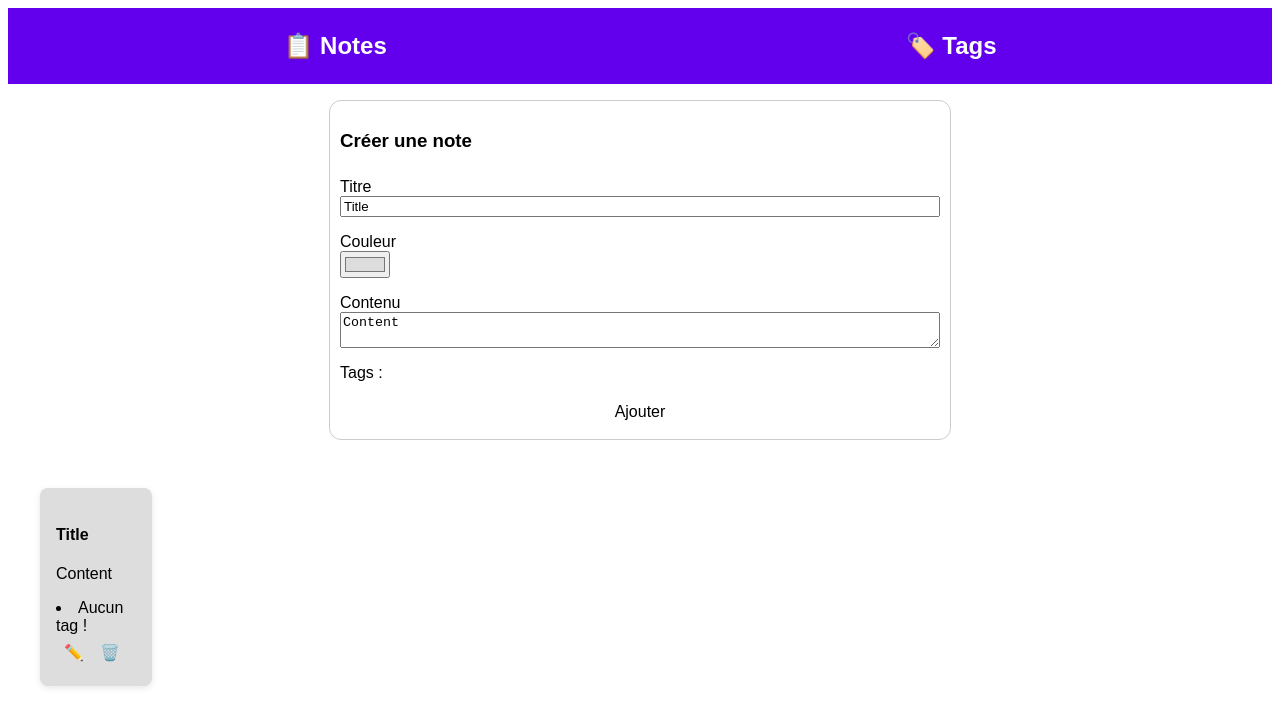
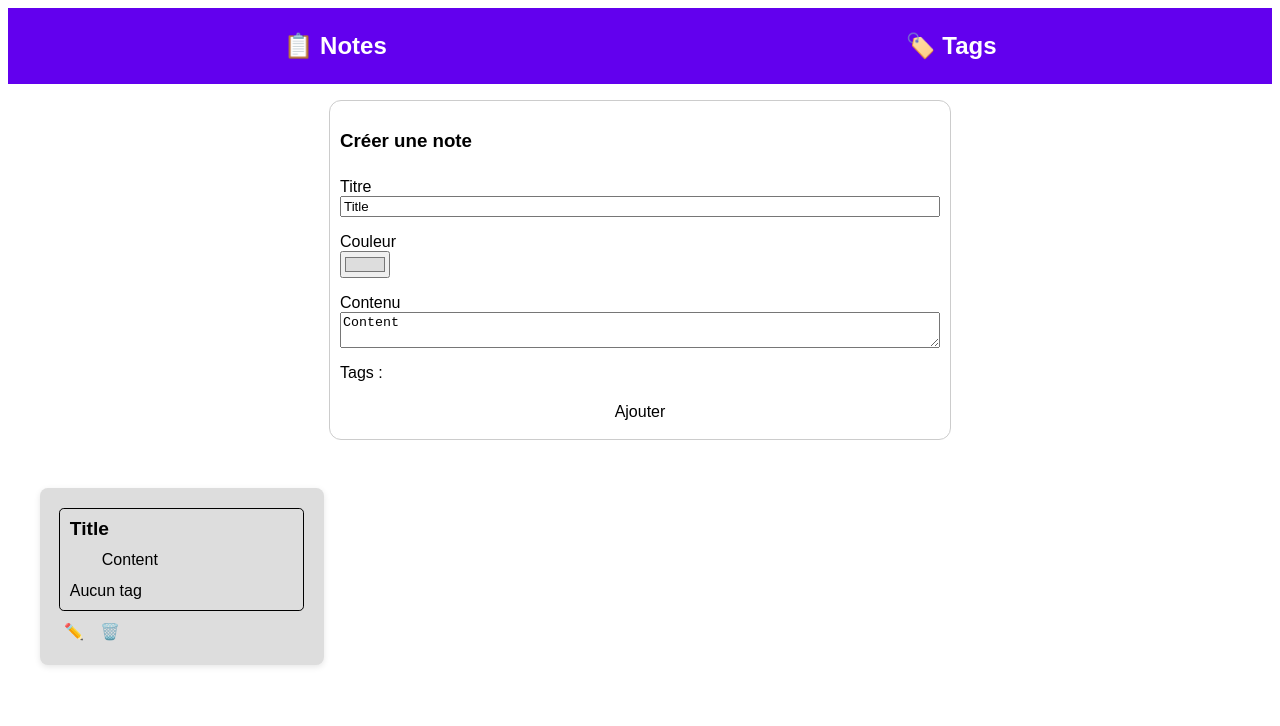
Before and after one commit to PRADIERKevin/DevWeb, an Angular app in the folder devWeb/: page / in a window 1280 px wide. Both pictures are taken after a click on the button "Ajouter". Shown: the top 726 px of the page. Built offline with nearby package versions, Linux system fonts and the light colour scheme.

Commit message:
update UI

```diff
--- a/devWeb/src/app/note/note.component.css
+++ b/devWeb/src/app/note/note.component.css
@@ -0,0 +1,27 @@
+.note{
+    padding: 0.6rem;
+    margin: 0.2rem;
+    min-width: 14rem;
+    min-height: 4.5rem;
+    border-radius: 0.3rem;
+    border: solid 0.1rem #000000;
+}
+
+.notes-block-text {
+    font-size: 1.2rem;
+}
+
+.task {
+background-color: var(--White);
+margin: 0.2rem 0rem 0.3rem 0rem;
+border: 0.1rem solid var(--Black);
+border-radius: 0.2rem;
+padding: 0.5rem 0.2rem 0.5rem 2rem;
+}
+
+.note-tag {
+    font-size: 0.8rem;
+    padding: 2px 5px;
+    border-radius: 5px;
+    color: #FFFFFF;
+}
--- a/devWeb/src/app/note/note.component.html
+++ b/devWeb/src/app/note/note.component.html
@@ -1,7 +1,11 @@
-<h4>{{ title() }}</h4>
-<p>{{ content() }}</p>
-<a hidden="true">{{ id() }}</a>
-<div class="tags-board">
+<div class="note">
+    <div class="notes-block-text">
+        <strong>{{ title() }}</strong>
+    </div>
+    <div class="task">
+        <span>{{ content() }}</span>
+    </div>
+    <div class="note-tags">
         @for(tag of Tags; track $index)
         {
         <span class="note-tag" [style.color]="tag.color">
@@ -9,6 +13,7 @@
         </span>
         }
         @empty{
-    <li>Aucun tag !</li>
+        <a>Aucun tag</a>
         }
     </div>
+</div>
--- a/devWeb/src/app/notes/notes.component.html
+++ b/devWeb/src/app/notes/notes.component.html
@@ -36,7 +36,7 @@
     <div class="notes-board">
       @for(note of notes; track $index) {
         <div class="notes-block" [style.background]="note.color" draggable="true" (dragstart)="onDragStart(note)" (dragover)="onDragOver($event)" (drop)="onDrop(note)">
-          <app-note [id]="note.id" [title]="note.title" [content]="note.content"></app-note>
+          <app-note [title]="note.title" [content]="note.content"></app-note>
           <div class="notes-button">
               <button class="button" (click)="editNote(note)">✏️</button>
               <button class="button" (click)="deleteNote(note)">🗑️</button>
```
Lines whose indentation alone changed are shown as unchanged.
